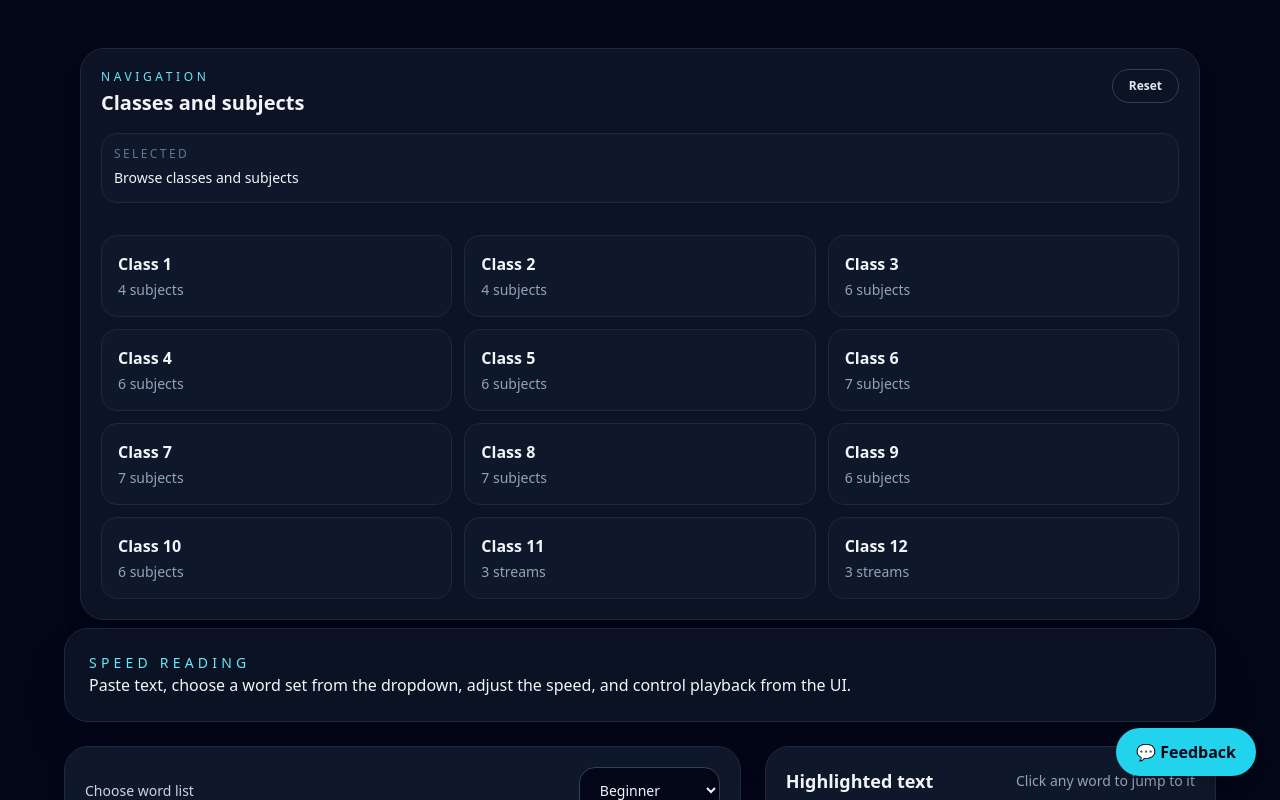
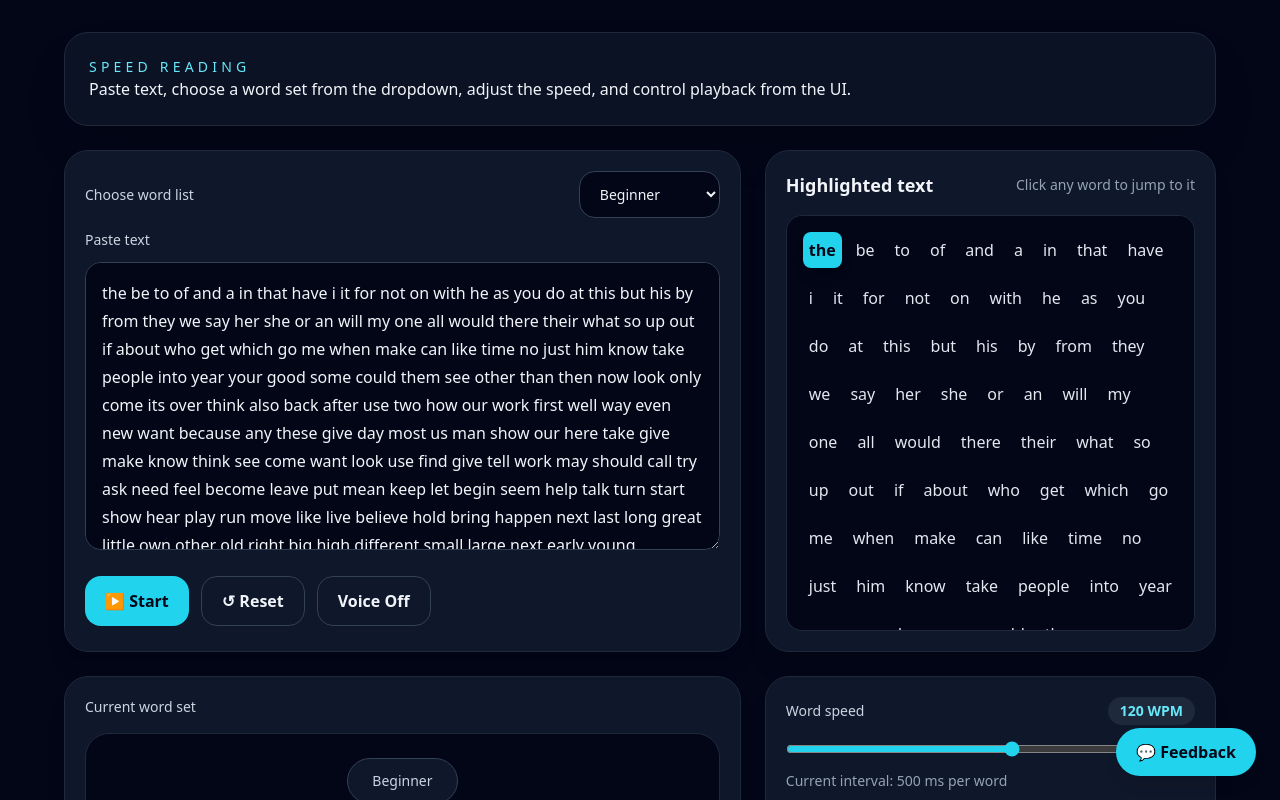
Before and after one commit to pariwesh-projects/speed-reading-app-v1, a React (Vite) app: page / in a window 1280 px wide. Shown: the top 800 px of the page. Built offline with nearby package versions, Linux system fonts and the light colour scheme.

Commit message:
Remove navigation menu from app

```diff
--- a/src/App.jsx
+++ b/src/App.jsx
@@ -1,5 +1,4 @@
 import React, { useEffect, useMemo, useRef, useState } from "react";
-import MobileNavigation from "./components/MobileNavigation";
 
 const FALLBACK_WORD_SETS = [
   {
@@ -326,7 +325,6 @@ export default function SpeedReadingApp() {
 
   return (
     <div className="min-h-screen bg-slate-950 text-slate-100 p-4 md:p-8">
-      <MobileNavigation />
       <div className="mx-auto max-w-6xl space-y-6">
         <header className="rounded-3xl border border-slate-800 bg-slate-900/70 p-6 shadow-2xl shadow-black/20">
           <p className="text-sm uppercase tracking-[0.3em] text-cyan-300">Speed Reading</p>
```
